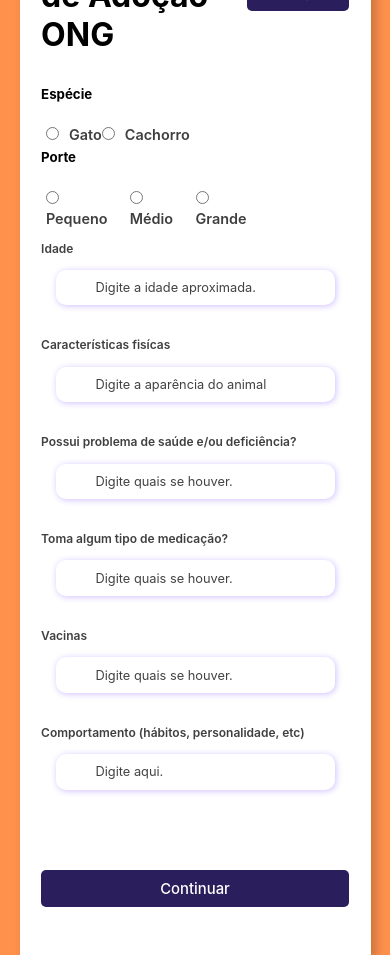
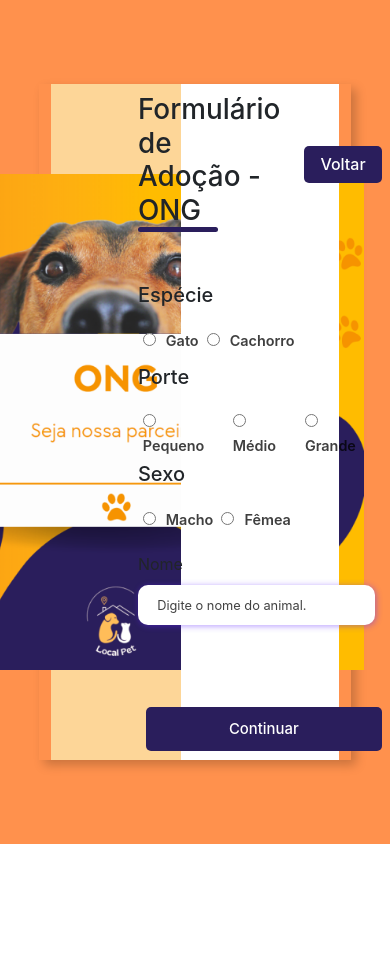
Before and after one commit to ellen-vieira/LocalPet, a PHP site: page /LocalPet/adocaong.php in a window 390 px wide. After the commit the page ends 844 px from the top, so only its background shows below. Run offline with PHP 8.4, Linux system fonts and the light colour scheme.

Commit message:
adocaong

```diff
--- a/adocaong.php
+++ b/adocaong.php
@@ -5,7 +5,9 @@
     <meta charset="UTF-8">
     <meta http-equiv="X-UA-Compatible" content="IE=edge">
     <meta name="viewport" content="width=device-width, initial-scale=1.0">
+    <link rel="stylesheet" href="css/bootstrap.css">
     <link rel="stylesheet" href="css/style1.css">
+
     <title>Formulário de Adoção - ONG</title>
 </head>
 <body>
@@ -21,8 +23,8 @@
                         <h1>Formulário de Adoção - ONG</h1>
                     </div>
                     <!-- BOTÃO -->
-                    <div class="back-button">
-                        <button><a href="#">Voltar</a></button>
+                    <div class="back-button ms-4">
+                        <button><a href="home.php">Voltar</a></button>
                     </div>
                 </div>
 
@@ -36,7 +38,7 @@
                     <div class="species-group">
                         <div class="species-input">
                             <input id="female" type="radio" name="species">
-                            <label for="female">Gato</label>
+                            <label class="me-2" for="female">Gato</label>
                         </div>
                         <div class="species-input">
                             <input id="male" type="radio" name="species">
@@ -44,62 +46,82 @@
                         </div>
                     </div>
 
-                    <div class="species-title">
+                    <div class="species-title mt-2">
                         <h5>Porte</h5>
                     </div>
                     <div class="species-group">
                         <div class="species-input">
-                            <input id="female" type="radio" name="species">
-                            <label for="female">Pequeno</label>
+                            <input id="small" type="radio" name="species">
+                            <label class="me-2" for="small">Pequeno</label>
                         </div>
                         <div class="species-input">
-                            <input id="male" type="radio" name="species">
-                            <label for="male">Médio</label>
+                            <input id="medium" type="radio" name="species">
+                            <label class="me-2" for="medium">Médio</label>
                         </div>
                         <div class="species-input">
+                            <input id="big" type="radio" name="species">
+                            <label for="big">Grande</label>
+                        </div>
+                    </div>
+
+                    <div class="species-title">
+                        <h5>Sexo</h5>
+                    </div>
+                    <div class="species-group">
+                        <div class="species-input">
                             <input id="male" type="radio" name="species">
-                            <label for="male">Grande</label>
+                            <label class="me-2" for="male">Macho</label>
+                        </div>
+                        <div class="species-input">
+                            <input id="female" type="radio" name="species">
+                            <label for="female">Fêmea</label>
                         </div>
                     </div>
                 </div>
 
-                <!-- CAIXAS DE TEXTO -->
+                <!-- CAIXA DE TEXTO -->
+                   <div class="input-group">
+                    <div class="input-box">
+                        <label for="age"> Nome</label>
+                        <input id="age" type="text" name="age" placeholder="Digite o nome do animal." required>
+                    </div>
+                 </div>
 
                     <!-- IDADE  -->
-                <div class="input-group">
+                <!-- <div class="input-group">
                     <div class="input-box">
                         <label for="age"> Idade</label>
                         <input id="age" type="text" name="age" placeholder="Digite a idade aproximada." required>
-                    </div>
+                    </div> -->
                      <!-- CARACTERISTICAS -->
-                    <div class="input-box">
+                    <!-- <div class="input-box">
                         <label for="character">Características fisícas</label>
                         <input id="character" type="text" name="character" placeholder="Digite a aparência do animal" required>
-                    </div>
+                    </div> -->
                     <!-- SAÚDE  -->
-                    <div class="input-box">
+                    <!-- <div class="input-box">
                         <label for="health"> Possui problema de saúde e/ou deficiência?</label>
                         <input id="health" type="text" name="health" placeholder="Digite quais se houver." required>
-                    </div>
+                    </div> -->
                     <!-- MEDICAÇÃO -->
-                     <div class="input-box">
+                     <!-- <div class="input-box">
                         <label for="medication"> Toma algum tipo de medicação?</label>
                         <input id="medication" type="text" name="medication" placeholder="Digite quais se houver." required>
-                    </div>
+                    </div> -->
                       <!-- VACINAS  -->
-                     <div class="input-box">
+                     <!-- <div class="input-box">
                         <label for="vaccine">Vacinas</label>
                         <input id="vaccine" type="text" name="vaccine" placeholder="Digite quais se houver." required>
-                    </div>
+                    </div> -->
                       <!-- COMPORTAMENTO  -->
-                     <div class="input-box">
+                     <!-- <div class="input-box">
                         <label for="behavior">Comportamento (hábitos, personalidade, etc)</label>
                         <input id="behavior" type="text" name="behavior" placeholder="Digite aqui." required>
                     </div>
-                </div>
+                </div> -->
 
                 <!-- BOTÃO -->
-                <div class="continue-button">
+                <div class="continue-button ms-2">
                     <button><a href="#">Continuar</a> </button>
                 </div>
             </form>
--- a/css/style1.css
+++ b/css/style1.css
@@ -24,7 +24,7 @@ body {
 }
 
 .form-image {
-    width: 40%;
+    width: 45%;
     display: flex;
     justify-content: center;
     align-items: center;
@@ -33,11 +33,11 @@ body {
 }
 
 .form-image img {
-    width: 27rem;
+    width: 31rem;
 }
 
 .form {
-    width: 60%;
+    width: 55%;
     display: flex;
     flex-direction: column;
     justify-content: center;
@@ -47,7 +47,7 @@ body {
 }
 
 .form-header {
-    margin-bottom: 1rem;
+    margin-bottom: 3rem;
     display: flex;
     justify-content: space-between;
 }
@@ -61,7 +61,7 @@ body {
 .back-button button {
     border: none;
     background-color: #2a1e5c;
-    padding: 0.5rem 2rem;
+    padding: 0.4rem 1rem;
     border-radius: 5px;
     cursor: pointer;
 }
@@ -76,25 +76,38 @@ body {
     color: #fff;
 }
 
+.form-header h1::after {
+    content: '';
+    display: block;
+    width: 5rem;
+    height: 0.3rem;
+    background-color: #2a1e5c;
+    margin: 0 auto;
+    position: absolute;
+    border-radius: 10px;
+}
+
 .input-group {
     display: flex;
     flex-wrap: wrap;
     justify-content: left;
-    padding: 0.5rem 0;
+    padding: 1rem 0;
 }
+
+/* MUDA O ESPAÇO ENTRE ELES */
 
 .input-box {
     display: flex;
     flex-direction: column;
-    margin-bottom: 1.1rem;
+    margin-bottom: 1rem;
 }
 
 .input-box input {
-    margin: 0.9rem 0.9rem;
-    padding: 0.8em 2.5rem;
+    margin: 0.6rem 0;
+    padding: 0.8em 1.2rem;
     border: none;
     border-radius: 10px;
-    box-shadow: 1px 1px 6px #6026ff4b;
+    box-shadow: 1px 1px 6px #6026ff77;
     font-size: 0.8rem;
 }
 
@@ -106,13 +119,6 @@ body {
     outline: 1px solid #2a1e5c;
 }
 
-.input-box label,
-.gender-title h6 {
-    font-size: 0.75rem;
-    font-weight: 600;
-    color: #000000c0;
-}
-
 .input-box input::placeholder {
     color: #000000be;
 }
@@ -122,7 +128,7 @@ body {
 .species-group {
     display: -webkit-inline-flex;
     justify-content: space-around;
-    margin-top: 0.62rem;
+    margin-top: 0.5rem;
     padding: 0.3rem 0.3rem;
 
 }
@@ -142,6 +148,7 @@ body {
     color: #000000c0;
 }
 
+/* CONTINUAR */
 
 .continue-button button {
     width: 100%;
@@ -163,42 +170,3 @@ body {
     font-weight: 500;
     color: #fff;
 }
-
-@media screen and (max-width: 1330px) {
-    .form-image {
-        display: none;
-    }
-    .container {
-        width: 50%;
-    }
-    .form {
-        width: 100%;
-    }
-}
-
-@media screen and (max-width: 1064px) {
-    .container {
-        width: 90%;
-        height: auto;
-    }
-    .species-group {
-        flex-direction: column;
-        z-index: 5;
-        padding-right: 5rem;
-        max-height: 10rem;
-        overflow-y: scroll;
-        flex-wrap: nowrap;
-    }
-    .species-inputs {
-        margin-top: 2rem;
-    }
-    .species-group {
-        flex-direction: row;
-    }
-    .species-title h6 {
-        margin: 0;
-    }
-    .species-input {
-        margin-top: 0.5rem;
-    }
-}
```
Also changed, not shown: css/style.css (+2 -137 lines), images/adocaong.png (added).
